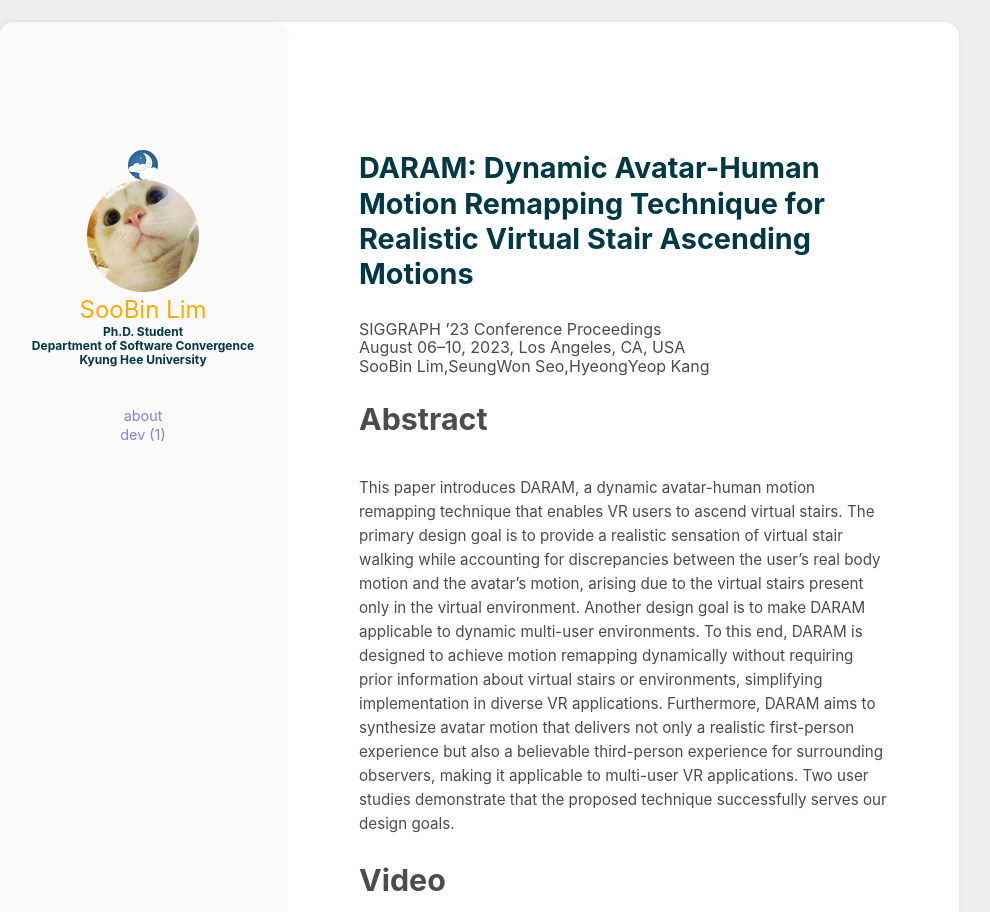
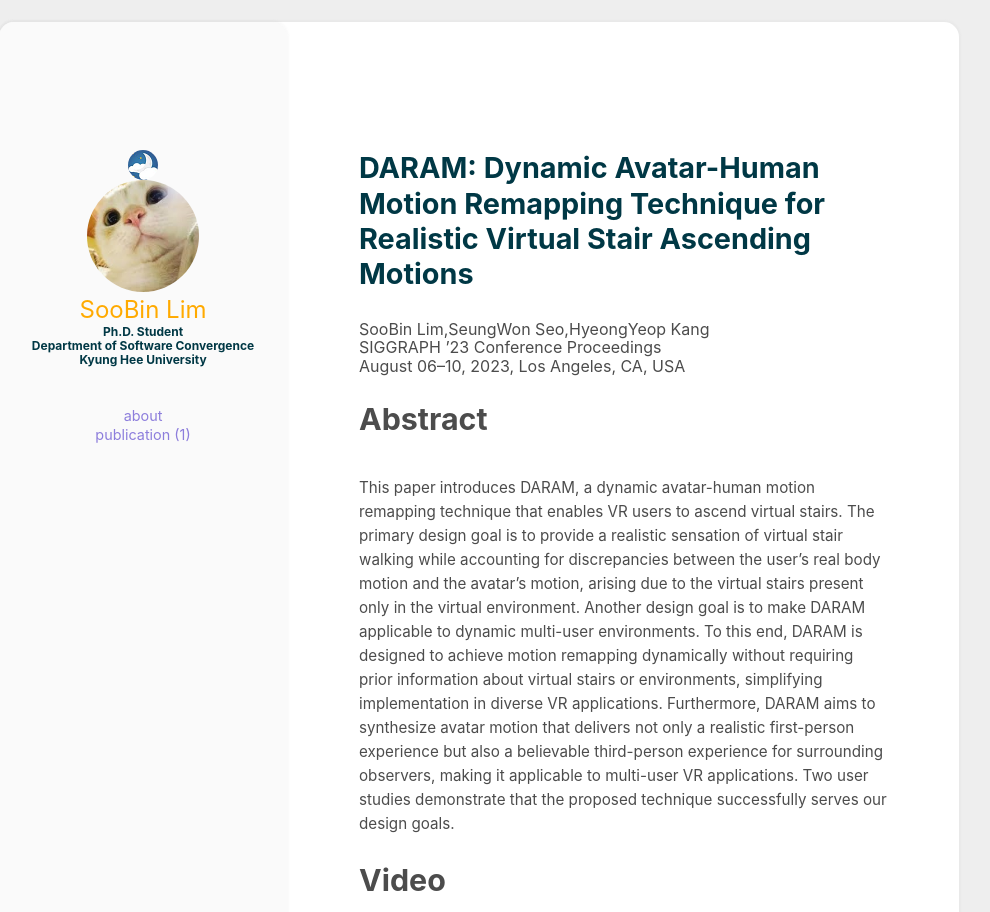
Before and after one commit to dnpcs12/dnpcs.github.io, a Jekyll site: the page built from _posts/2023-05-04-t1.md, in a window 1280 px wide, cut to the strip 0-912 px from the top of the page. Shown: the whole strip, without its empty margins (161-1151 px from the left). Built offline with Jekyll 4.4.1, drawn with Linux system fonts in a browser that asks for light colours.

Commit message:
publication

```diff
--- a/_layouts/post.html
+++ b/_layouts/post.html
@@ -8,16 +8,19 @@ layout: page
     <p class="post_title">{{ page.title }}</p>
     {% endif %}
   </div>
+
+  <div>
+    {% if page.author %}
+    <span class="post_author">{{page.author}}</span>
+    {% endif %}
+  </div>
+
   <div>
     {% if page.info %}
     <span class="post_info">{{page.info}}</span>
     {% endif %}
   </div>
-  <div>
-    {% if page.author %}
-    <span class="post_author">{{page.author}}</span>
-    {% endif %}
-  </div>
+
 
 
   <div class="post_content">
--- a/_posts/2023-05-04-t1.md
+++ b/_posts/2023-05-04-t1.md
@@ -1,6 +1,6 @@
 ---
 title: "DARAM: Dynamic Avatar-Human Motion Remapping Technique for Realistic Virtual Stair Ascending Motions"
-categories: [dev]
+categories: [publication]
 img: "representative image-01.jpg"
 author: "SooBin Lim,SeungWon Seo,HyeongYeop Kang"
 info: "SIGGRAPH ’23 Conference Proceedings <br> August 06–10, 2023, Los Angeles, CA, USA"
--- a/categories/publication.html
+++ b/categories/publication.html
@@ -1,6 +1,6 @@
 ---
 layout: page
-type: Publication
+type: publication
 ---
 
 {% include archive.html %}
```
